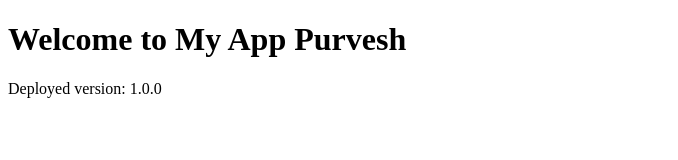
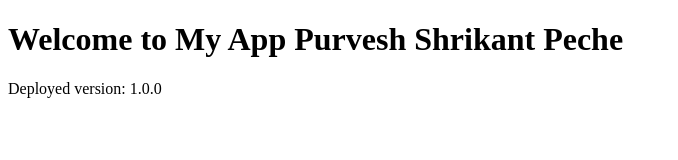
Before and after one commit to purveshpeche/My-App2, a plain HTML site: page index.html in a window 1280 px wide. Shown: the whole page, without its empty margins (0-678 px from the left). Drawn offline with Linux system fonts and the light colour scheme.

Commit message:
Update index.html

```diff
--- a/index.html
+++ b/index.html
@@ -5,7 +5,7 @@
   <title>My Versioned App2</title>
 </head>
 <body>
-  <h1>Welcome to My App Purvesh</h1>
+  <h1>Welcome to My App Purvesh Shrikant Peche</h1>
   <p>Deployed version: <span id="version">1.0.0</span></p>
 </body>
 </html>
```
